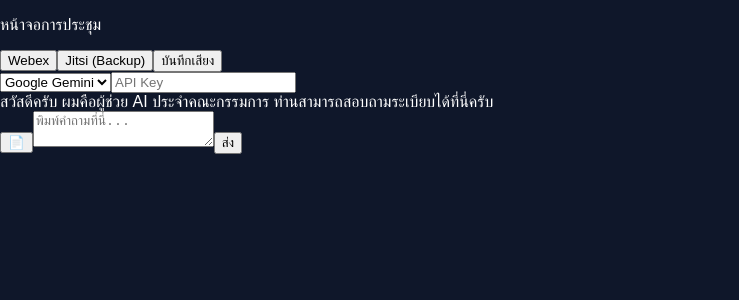
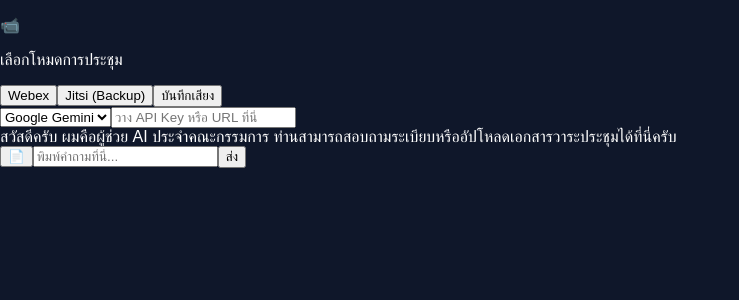
Before and after one commit to nopparatgroupthailand-ship-it/prove-ai-suite, a Next.js app: page /meeting-main in a window 1280 px wide. Shown: the top 300 px of the page, without its empty margins (0-739 px from the left). Built offline with nearby package versions, Linux system fonts and the light colour scheme.

Commit message:
fix: layout

```diff
--- a/src/app/meeting-main/page.tsx
+++ b/src/app/meeting-main/page.tsx
@@ -1,49 +1,79 @@
 "use client";
 
-import React, { useState } from "react";
+import React, { useState, useRef, useEffect } from "react";
 
-export default function MeetingMainPage() {
+export default function SmartBoardroom() {
   const [isDarkMode, setIsDarkMode] = useState(false);
+  const [chatMessages, setChatMessages] = useState([
+    { role: "ai", text: "สวัสดีครับ ผมคือผู้ช่วย AI ประจำคณะกรรมการ ท่านสามารถสอบถามระเบียบหรืออัปโหลดเอกสารวาระประชุมได้ที่นี่ครับ" }
+  ]);
+  const [userInput, setUserInput] = useState("");
+  const leftPaneRef = useRef<HTMLDivElement>(null);
+
+  // จำลองการเรียก API
+  const handleAskAI = async () => {
+    if (!userInput.trim()) return;
+
+    const newUserMsg = { role: "user", text: userInput };
+    setChatMessages(prev => [...prev, newUserMsg]);
+    setUserInput("");
+
+    // จำลอง Loading
+    const loadingId = Date.now();
+    setChatMessages(prev => [...prev, { role: "ai", text: "กำลังวิเคราะห์ข้อมูล..." }]);
+
+    // ที่นี่คือจุดที่พี่สามารถใส่ Logic เรียก API แบบในตัวอย่างเดิมได้เลย
+    console.log("Calling API...");
+  };
 
   return (
-    <div className="flex h-screen w-full overflow-hidden bg-white">
-      {/* ฝั่งซ้าย: ห้องประชุม */}
-      <div className="w-[60%] bg-black flex flex-col">
+    <div className="flex h-screen w-full bg-slate-100 overflow-hidden font-sans">
+      {/* --- ส่วนซ้าย: Meeting Area --- */}
+      <div ref={leftPaneRef} className="w-[60%] bg-black flex flex-col">
         <div className="flex-1 flex items-center justify-center text-slate-500">
           <div className="text-center">
-            <p>หน้าจอการประชุม</p>
+            <p className="text-4xl mb-4">📹</p>
+            <p>เลือกโหมดการประชุม</p>
           </div>
         </div>
-        <div className="h-16 bg-[#1e293b] flex items-center justify-center gap-2">
-          <button className="text-white border border-slate-600 px-4 py-2 rounded text-sm">Webex</button>
-          <button className="text-white border border-slate-600 px-4 py-2 rounded text-sm">Jitsi (Backup)</button>
-          <button className="text-red-400 border border-slate-600 px-4 py-2 rounded text-sm">บันทึกเสียง</button>
+        <div className="h-16 bg-slate-900 flex justify-center items-center gap-4 text-white">
+          <button className="text-xs border border-slate-600 px-4 py-2 rounded">Webex</button>
+          <button className="text-xs border border-slate-600 px-4 py-2 rounded">Jitsi (Backup)</button>
+          <button className="text-xs text-red-400 border border-red-900 px-4 py-2 rounded">บันทึกเสียง</button>
         </div>
       </div>
 
-      {/* แถบกั้น */}
-      <div className="w-[10px] bg-slate-200 cursor-col-resize"></div>
+      {/* --- ส่วนกลาง: Resizer --- */}
+      <div className="w-2 bg-slate-300 cursor-col-resize hover:bg-blue-500 transition-colors" />
 
-      {/* ฝั่งขวา: AI Assistant */}
-      <div className="flex-1 flex flex-col bg-white">
+      {/* --- ส่วนขวา: AI Assistant (หน้าจอตั้งค่า API) --- */}
+      <div className="flex-1 bg-white flex flex-col">
         <div className="p-4 border-b border-slate-200">
-          <select className="border p-2 w-full mb-2">
+          <select className="w-full border p-2 mb-2 rounded text-sm">
             <option>Google Gemini</option>
+            <option>Ollama (Local)</option>
             <option>ChatGPT</option>
           </select>
-          <input className="border p-2 w-full" placeholder="API Key" />
+          <input className="w-full border p-2 rounded text-sm" placeholder="วาง API Key หรือ URL ที่นี่" />
         </div>
 
-        <div className="flex-1 p-4 overflow-y-auto">
-          <div className="bg-slate-100 p-3 rounded-lg text-slate-800">
-            สวัสดีครับ ผมคือผู้ช่วย AI ประจำคณะกรรมการ ท่านสามารถสอบถามระเบียบได้ที่นี่ครับ
-          </div>
+        <div className="flex-1 overflow-y-auto p-4 space-y-4">
+          {chatMessages.map((msg, i) => (
+            <div key={i} className={`p-3 rounded-lg text-sm ${msg.role === 'user' ? 'bg-blue-600 text-white self-end ml-auto' : 'bg-slate-100 text-slate-800'}`}>
+              {msg.text}
+            </div>
+          ))}
         </div>
 
         <div className="p-4 border-t border-slate-200 flex gap-2">
-          <button className="bg-slate-500 text-white px-4 rounded-lg">📄</button>
-          <textarea className="flex-1 border p-2 rounded-lg" placeholder="พิมพ์คำถามที่นี่..."></textarea>
-          <button className="bg-blue-600 text-white px-6 rounded-lg">ส่ง</button>
+          <button className="px-3 bg-slate-200 rounded">📄</button>
+          <input
+            className="flex-1 border p-2 rounded text-sm"
+            value={userInput}
+            onChange={(e) => setUserInput(e.target.value)}
+            placeholder="พิมพ์คำถามที่นี่..."
+          />
+          <button onClick={handleAskAI} className="px-4 bg-blue-600 text-white rounded">ส่ง</button>
         </div>
       </div>
     </div>
```
